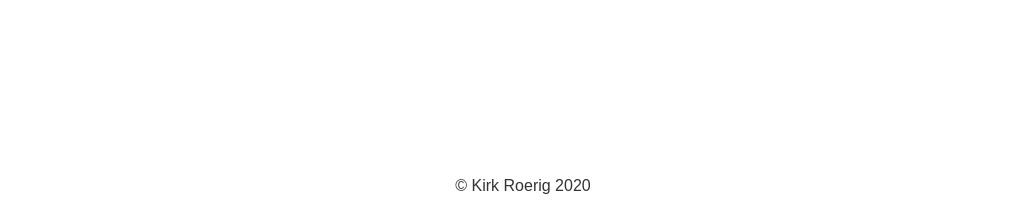
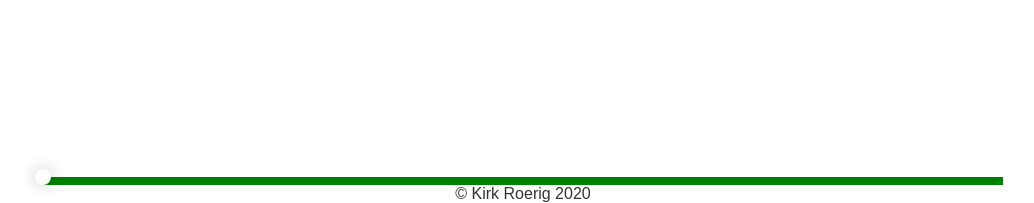
Before and after one commit to mrpossoms/ROHM, a Flask app: page / in a window 1280 px wide. Shown: the part 856-1059 px from the top of the page, without its empty margins (117-1151 px from the left). Run offline with Flask 2, Linux system fonts and the light colour scheme; some libraries are stand-ins or nearby versions.

Commit message:
Working on rohm slider

```diff
--- a/example/static/css/style.css
+++ b/example/static/css/style.css
@@ -53,3 +53,18 @@ a {
 	width: 90px;
 	height: 90px;
 }
+
+.rohm-slider {
+	height: 8px;
+}
+
+.rohm-slider-handle {
+	position: absolute;
+	width: 16px;
+	height: 16px;
+	margin-left: -8px;
+	margin-top: -8px;
+	border-radius: 8px;
+	box-shadow: 0 0 16px 1px rgba(0, 0, 0, .2);
+	background: white;
+}
--- a/example/static/js/rohm.js
+++ b/example/static/js/rohm.js
@@ -2,7 +2,8 @@ var rohm = {
 	estimate: {},
 	ui: {
 		map: {},
-		error: {}
+		error: {},
+		make_slider: null
 	}
 };
 
@@ -83,6 +84,28 @@ rohm.estimate = {
 	}
 };
 
+rohm.ui.make_slider = (slider_query) => {
+	var holding = false;
+
+	var bar = $(slider_query);
+	var handle = bar.children('.rohm-slider-handle')
+	.mousedown((event) => {
+		console.log('down');
+		holding = true;
+	})
+	.mouseup((event) => {
+		console.log('up');
+		holding = false;
+	})
+	.mousemove((event) => {
+		if (holding)
+		{
+			const pos = handle.position();
+			handle.css({top: pos.top, left: pos.left + event.offsetX - 8});
+		}
+
+	});
+};
 
 rohm.ui.error = {
 	show: (reason) => {
--- a/example/templates/main.html
+++ b/example/templates/main.html
@@ -49,6 +49,10 @@ RΩHM - Trip planner
 </a>
 </div>
 
+<div class="rohm-slider" style="width:100%;background:green">
+<div class="rohm-slider-handle"></div>
+</div>
+
 </main>
 
 
@@ -60,7 +64,9 @@ RΩHM - Trip planner
 </footer>
 
 </body>
-
+<script type="text/javascript">
+	rohm.ui.make_slider('.rohm-slider');
+</script>
 	<script
 	  src="https://maps.googleapis.com/maps/api/js?key=AIzaSyAKwDXQvVOVmEfgRHsT4ah6uEfNC76nymE&callback=rohm.ui.map.init&libraries=visualization"
 	  defer
```
